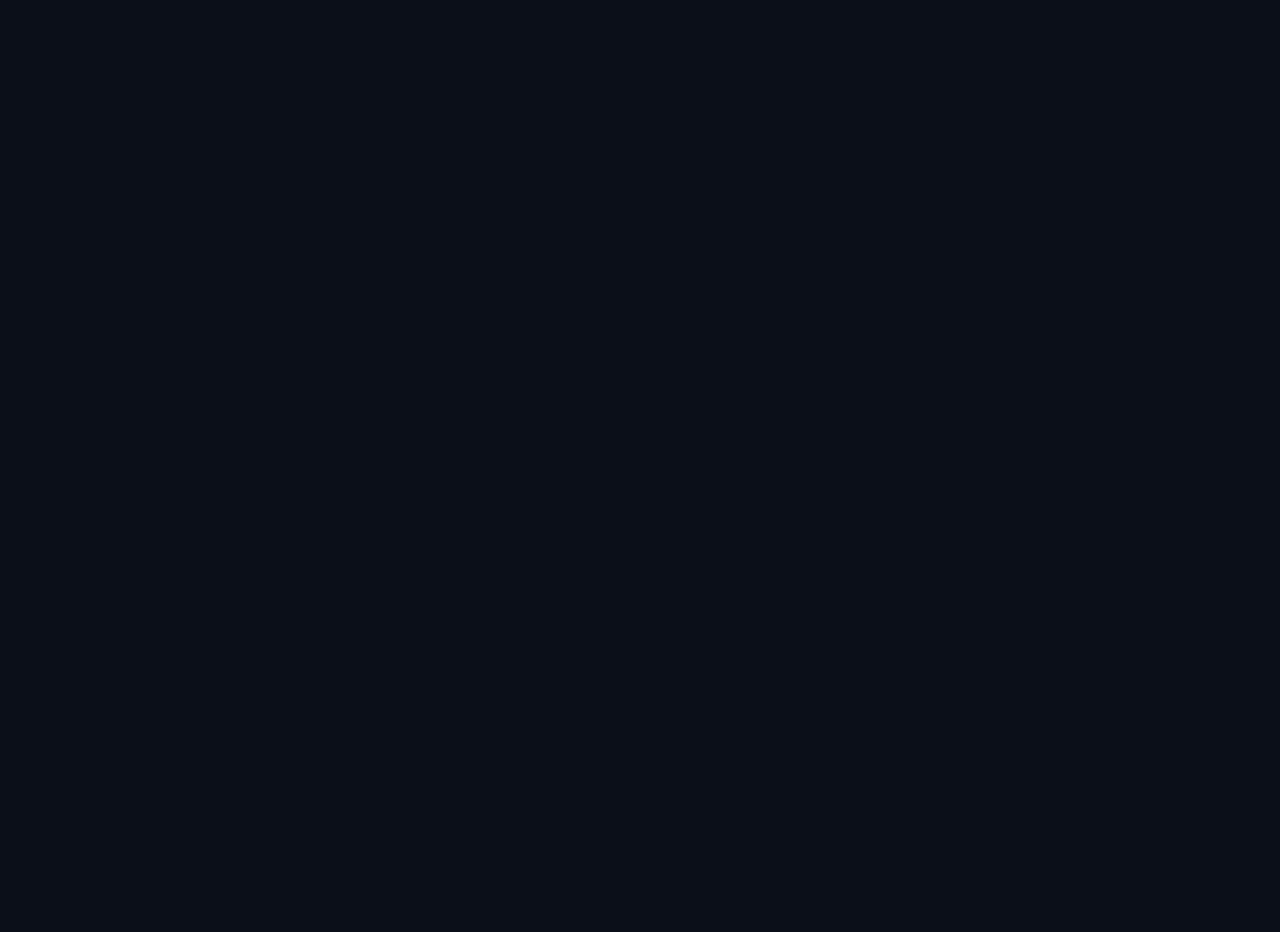
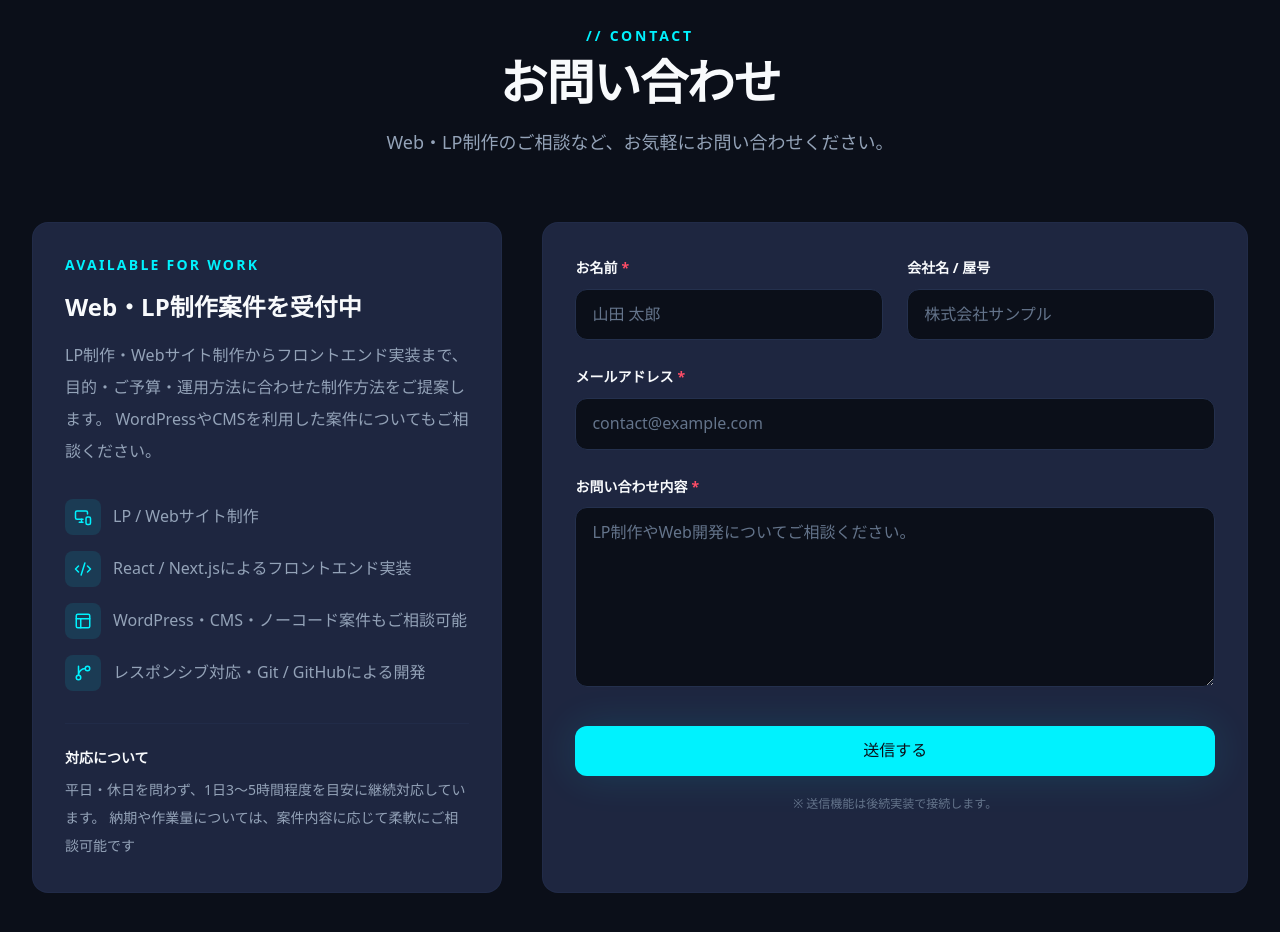
Before and after one commit to keiji-wachi/line-analyzer-lp, a Next.js app: page / in a window 1280 px wide. Shown: the part 5180-6112 px from the top of the page. Before the commit the page ends 5078 px from the top, so only its background shows below. Built offline with nearby package versions, Linux system fonts and the light colour scheme.

Commit message:
contactセクション実装

```diff
--- a/src/app/page.tsx
+++ b/src/app/page.tsx
@@ -4,6 +4,7 @@ import ProglemSection from "@/components/sections/ProblemSection";
 import FeaturesSection from "@/components/sections/FeatureSection";
 import TechStackSection from "@/components/sections/TechStackSection";
 import SpecificationSection from "@/components/sections/SpecificationsSection";
+import ContactSection from "@/components/sections/ContactSection";
 
 export default function Home() {
   return (
@@ -16,6 +17,7 @@ export default function Home() {
         <FeaturesSection />
         <TechStackSection />
         <SpecificationSection />
+        <ContactSection />
       </main>
     </>
   );
--- /dev/null
+++ b/src/components/contact/ContactForm.tsx
@@ -0,0 +1,99 @@
+import Button from "@/components/common/Button";
+
+const inputClassName =
+  "mt-2 w-full rounded-xl border border-border bg-background px-4 py-3 text-text-primary outline-none transition placeholder:text-text-muted focus:border-primary focus:ring-2 focus:ring-primary/20";
+
+export default function ContactForm() {
+  return (
+    <form className="rounded-card border border-border/60 bg-surface p-6 sm:p-8">
+      <div className="grid gap-6 sm:grid-cols-2">
+        <div>
+          <label
+            htmlFor="name"
+            className="text-sm font-semibold text-text-primary"
+          >
+            お名前
+            <span className="ml-1 text-danger">*</span>
+          </label>
+
+          <input
+            id="name"
+            name="name"
+            type="text"
+            autoComplete="name"
+            required
+            placeholder="山田 太郎"
+            className={inputClassName}
+          />
+        </div>
+
+        <div>
+          <label
+            htmlFor="company"
+            className="text-sm font-semibold text-text-primary"
+          >
+            会社名 / 屋号
+          </label>
+
+          <input
+            id="company"
+            name="company"
+            type="text"
+            autoComplete="organization"
+            placeholder="株式会社サンプル"
+            className={inputClassName}
+          />
+        </div>
+      </div>
+
+      <div className="mt-6">
+        <label
+          htmlFor="email"
+          className="text-sm font-semibold text-text-primary"
+        >
+          メールアドレス
+          <span className="ml-1 text-danger">*</span>
+        </label>
+
+        <input
+          id="email"
+          name="email"
+          type="email"
+          autoComplete="email"
+          required
+          placeholder="contact@example.com"
+          className={inputClassName}
+        />
+      </div>
+
+      <div className="mt-6">
+        <label
+          htmlFor="message"
+          className="text-sm font-semibold text-text-primary"
+        >
+          お問い合わせ内容
+          <span className="ml-1 text-danger">*</span>
+        </label>
+
+        <textarea
+          id="message"
+          name="message"
+          required
+          rows={6}
+          placeholder="LP制作やWeb開発についてご相談ください。"
+          className={`${inputClassName} resize-y`}
+        />
+      </div>
+
+      <div className="mt-8">
+        <Button type="button" className="w-full">
+          送信する
+        </Button>
+      </div>
+
+      <p className="mt-4 text-center text-xs leading-6 text-text-muted">
+        ※ 送信機能は後続実装で接続します。
+      </p>
+    </form>
+  );
+}
--- /dev/null
+++ b/src/components/sections/ContactSection.tsx
@@ -0,0 +1,88 @@
+import {
+  PanelsTopLeft,
+  Code2,
+  GitBranch,
+  MonitorSmartphone,
+} from "lucide-react";
+
+import ContactForm from "@/components/contact/ContactForm";
+import SectionHeading from "@/components/common/SectionHeading";
+import Section from "@/components/layout/Section";
+
+const contactCapabilities = [
+  {
+    label: "LP / Webサイト制作",
+    icon: MonitorSmartphone,
+  },
+  {
+    label: "React / Next.jsによるフロントエンド実装",
+    icon: Code2,
+  },
+  {
+    label: "WordPress・CMS・ノーコード案件もご相談可能",
+    icon: PanelsTopLeft,
+  },
+  {
+    label: "レスポンシブ対応・Git / GitHubによる開発",
+    icon: GitBranch,
+  },
+] as const;
+
+export default function ContactSection() {
+  return (
+    <Section id="contact">
+      <SectionHeading
+        eyebrow="CONTACT"
+        title="お問い合わせ"
+        description="Web・LP制作のご相談など、お気軽にお問い合わせください。"
+      />
+
+      <div className="mt-16 grid items-stretch gap-8 lg:grid-cols-[0.8fr_1.2fr] lg:gap-10">
+        {/* 案件受付情報 */}
+        <div className="rounded-card border border-border/60 bg-surface p-6 sm:p-8">
+          <p className="text-sm font-semibold tracking-[0.16em] text-primary">
+            AVAILABLE FOR WORK
+          </p>
+
+          <h3 className="mt-4 text-2xl font-bold text-text-primary">
+            Web・LP制作案件を受付中
+          </h3>
+
+          <p className="mt-4 leading-8 text-text-secondary">
+            LP制作・Webサイト制作からフロントエンド実装まで、目的・ご予算・運用方法に合わせた制作方法をご提案します。
+            WordPressやCMSを利用した案件についてもご相談ください。
+          </p>
+
+          <ul className="mt-8 space-y-4">
+            {contactCapabilities.map(({ label, icon: Icon }) => (
+              <li
+                key={label}
+                className="flex items-center gap-3 text-text-secondary"
+              >
+                <span className="flex h-9 w-9 shrink-0 items-center justify-center rounded-lg bg-primary/10 text-primary">
+                  <Icon size={18} aria-hidden="true" />
+                </span>
+
+                <span>{label}</span>
+              </li>
+            ))}
+          </ul>
+
+          <div className="mt-8 border-t border-border/60 pt-6">
+            <p className="text-sm font-semibold text-text-primary">
+              対応について
+            </p>
+
+            <p className="mt-2 text-sm leading-7 text-text-secondary">
+              平日・休日を問わず、1日3〜5時間程度を目安に継続対応しています。
+                納期や作業量については、案件内容に応じて柔軟にご相談可能です
+            </p>
+          </div>
+        </div>
+
+        {/* 問い合わせフォーム */}
+        <ContactForm />
+      </div>
+    </Section>
+  );
+}
```
